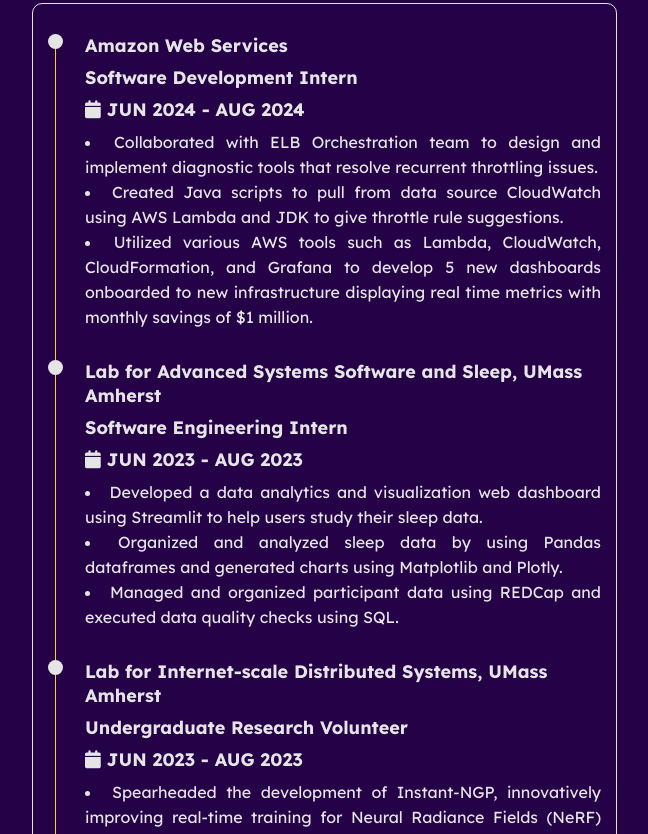
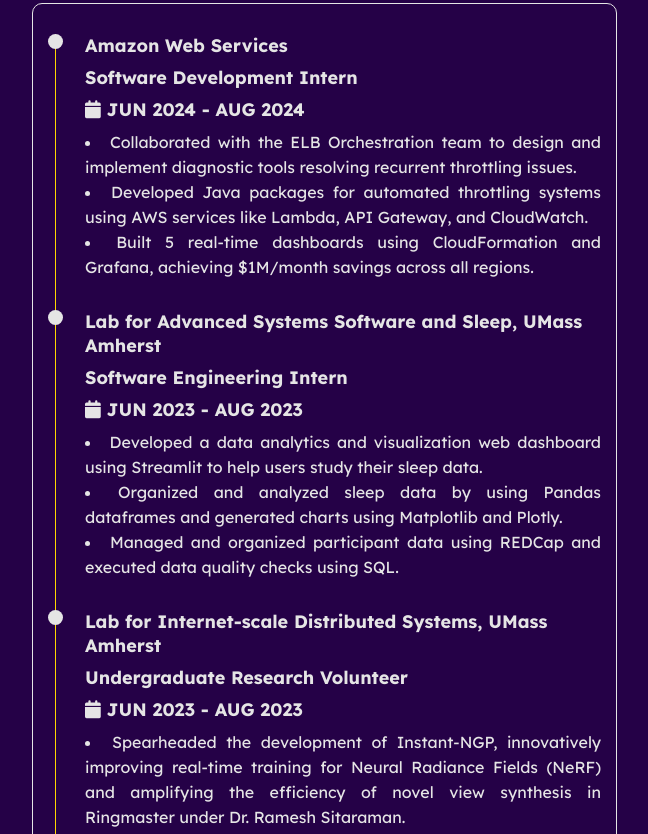
Before and after one commit to hannajiangg/hannajiangg.github.io, a plain HTML site: page index.html in a window 1280 px wide. Shown: the part 999-1833 px from the top of the page, without its empty margins (23-671 px from the left). Drawn offline with nearby package versions, Linux system fonts and the light colour scheme.

Commit message:
change resume

```diff
--- a/index.html
+++ b/index.html
@@ -111,12 +111,11 @@
                                     <h4 class="timeline-title">
                                         <i class="fa fa-calendar"></i> JUN 2024 - AUG 2024
                                     </h4>
-                                    <li class="timeline-text">Collaborated with ELB Orchestration team to design and implement diagnostic tools that resolve recurrent throttling issues.
+                                    <li class="timeline-text">Collaborated with the ELB Orchestration team to design and implement diagnostic tools resolving recurrent throttling issues.
                                     </li>
-                                    <li class="timeline-text">Created Java scripts to pull from data source CloudWatch using AWS Lambda and JDK to give throttle rule suggestions.
+                                    <li class="timeline-text">Developed Java packages for automated throttling systems using AWS services like Lambda, API Gateway, and CloudWatch.
                                     </li>
-                                    <li class="timeline-text">Utilized various AWS tools such as Lambda, CloudWatch, CloudFormation, and Grafana to develop 5 new dashboards
-                                        onboarded to new infrastructure displaying real time metrics with monthly savings of $1 million.
+                                    <li class="timeline-text">Built 5 real-time dashboards using CloudFormation and Grafana, achieving $1M/month savings across all regions.
                                     </li>
                                 </div>
                                 <!-- Timeline-item -->
```
Also changed, not shown: 1 other file.
